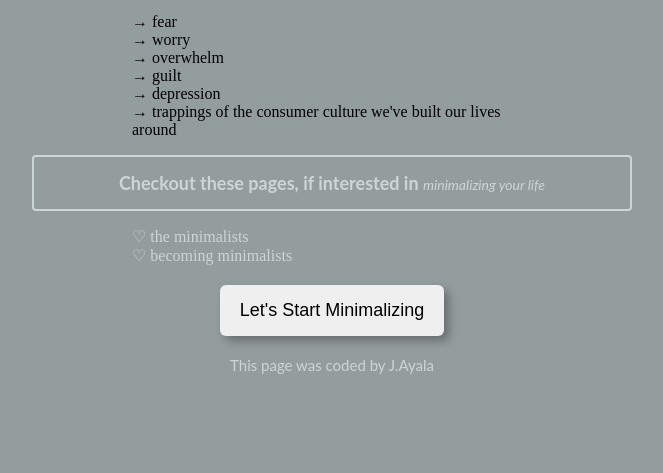
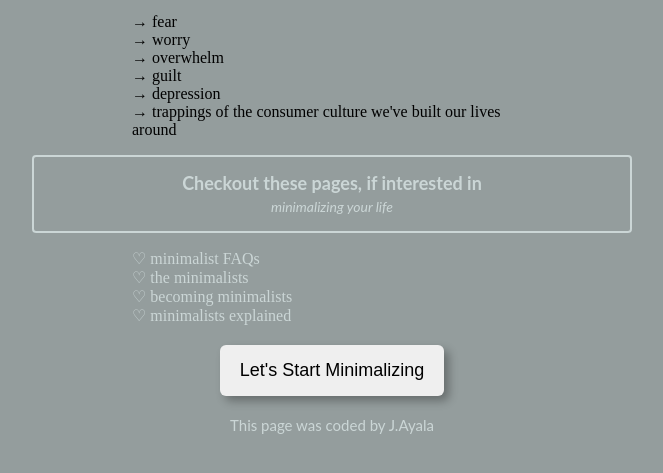
Before and after one commit to jayala2022/Minimalism-LandingPage, a plain HTML site: page index.html in a window 1280 px wide. Shown: the part 531-1004 px from the top of the page, without its empty margins (308-971 px from the left). Before the commit the page ends 953 px from the top, so only its background shows below. Drawn offline with Linux system fonts and the light colour scheme.

Commit message:
Edited & Added 2 links to minimalism

```diff
--- a/index.html
+++ b/index.html
@@ -120,9 +120,18 @@
       </ul>
       <h2>
         Checkout these pages, if interested in
+        <br />
         <em>minimalizing your life</em>
       </h2>
       <ul>
+        <li>
+          <a
+            href="https://mnmlist.com/minimalist-faqs/"
+            target="_blank"
+            class="learn-more"
+            >♡ minimalist FAQs</a
+          >
+        </li>
         <li>
           <a
             href="https://www.theminimalists.com/minimalism/"
@@ -139,6 +148,14 @@
             >♡ becoming minimalists</a
           >
         </li>
+        <li>
+          <a
+            href="https://exilelifestyle.com/minimalism-explained/"
+            target="_blank"
+            class="learn-more"
+            >♡ minimalists explained</a
+          >
+        </li>
       </ul>
       <button>Let's Start Minimalizing</button>
       <p class="footer">This page was coded by J.Ayala</p>
```
